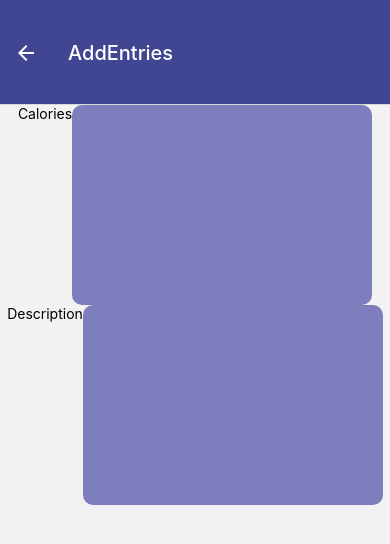
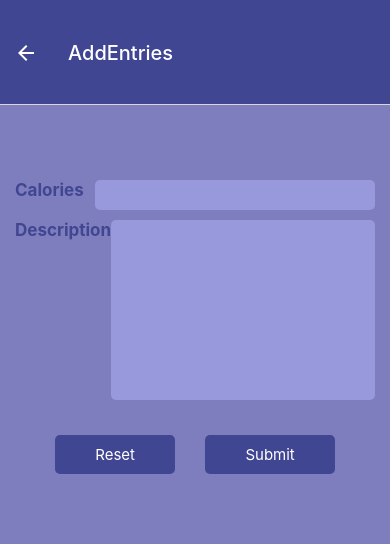
Before and after one commit to yusun97/Calorie-Tracker, a React Native app: screen /AddEntries in a window 390 px wide. Shown: the top 544 px of the page. Built offline with nearby package versions, Linux system fonts and the light colour scheme.

Commit message:
add buttons to the add an entry screen

```diff
--- a/components/Input.js
+++ b/components/Input.js
@@ -1,6 +1,8 @@
 import { View, Text, TextInput, StyleSheet } from "react-native";
 import React from "react";
 import { useState } from "react";
+import { commonStyle } from "./CommonStyle";
+import PressableButton from "./PressableButton";
 
 export default function Input() {
   const [calories, setCalories] = useState("");
@@ -15,33 +17,71 @@ export default function Input() {
   }
 
   return (
-    <View>
+    <View style={styles.container}>
       <View style={styles.rowContainer}>
-        <Text>Calories</Text>
+        <Text style={styles.text}>Calories</Text>
         <TextInput
           value={calories}
           onChangeText={changeCalories}
-          style={styles.textContainer}
+          style={styles.smallTextContainer}
         />
       </View>
       <View style={styles.rowContainer}>
-        <Text>Description</Text>
+        <Text style={styles.text}>Description</Text>
         <TextInput
           value={description}
           onChangeText={changeDescription}
-          style={styles.textContainer}
+          style={styles.bigTextContainer}
         />
+      </View>
+      <View style={styles.buttonContainer}>
+        <PressableButton customizedStyle={{ borderRadius: 5 }}>
+          <Text style={styles.buttonText}>Reset</Text>
+        </PressableButton>
+        <PressableButton customizedStyle={{ borderRadius: 5 }}>
+          <Text style={styles.buttonText}>Submit</Text>
+        </PressableButton>
       </View>
     </View>
   );
 }
 
 const styles = StyleSheet.create({
-  rowContainer: { flexDirection: "row", justifyContent: "center" },
-  textContainer: {
-    backgroundColor: "rgb(126,125,189)",
-    borderRadius: 10,
-    height: 200,
-    width: 300,
+  container: { padding: 10, paddingTop: 70 },
+  text: {
+    color: "rgb(64,70,146)",
+    fontWeight: "bold",
+    fontSize: 17,
+  },
+  rowContainer: {
+    flexDirection: "row",
+    padding: 5,
+    justifyContent: "space-between",
+  },
+  buttonContainer: {
+    flexDirection: "row",
+    justifyContent: "space-around",
+    padding: 30,
+  },
+  buttonText: {
+    color: "white",
+    fontSize: 15,
+    padding: 10,
+    marginLeft: 30,
+    marginRight: 30,
+  },
+  smallTextContainer: {
+    backgroundColor: "rgb(152,152,221)",
+    borderRadius: 5,
+    height: 30,
+    width: 280,
+    padding: 2,
+  },
+  bigTextContainer: {
+    backgroundColor: "rgb(152,152,221)",
+    borderRadius: 5,
+    height: 180,
+    width: 280,
+    padding: 2,
   },
 });
--- a/screens/Home.js
+++ b/screens/Home.js
@@ -4,7 +4,6 @@ import { NavigationContainer } from "@react-navigation/native";
 import { createBottomTabNavigator } from "@react-navigation/bottom-tabs";
 import AllEntriesScreen from "./AllEntriesScreen";
 import OverLimitEntriesScreen from "./OverLimitEntriesScreen";
-import { Pressable } from "react-native";
 import { MaterialCommunityIcons } from "@expo/vector-icons";
 import PressableButton from "../components/PressableButton";
 
--- a/screens/addEntriesScreen.js
+++ b/screens/addEntriesScreen.js
@@ -5,7 +5,7 @@ import Input from "../components/Input";
 
 export default function AddEntriesScreen() {
   return (
-    <View styles={commonStyle.generalContainer}>
+    <View style={commonStyle.generalContainer}>
       <Input />
     </View>
   );
```
